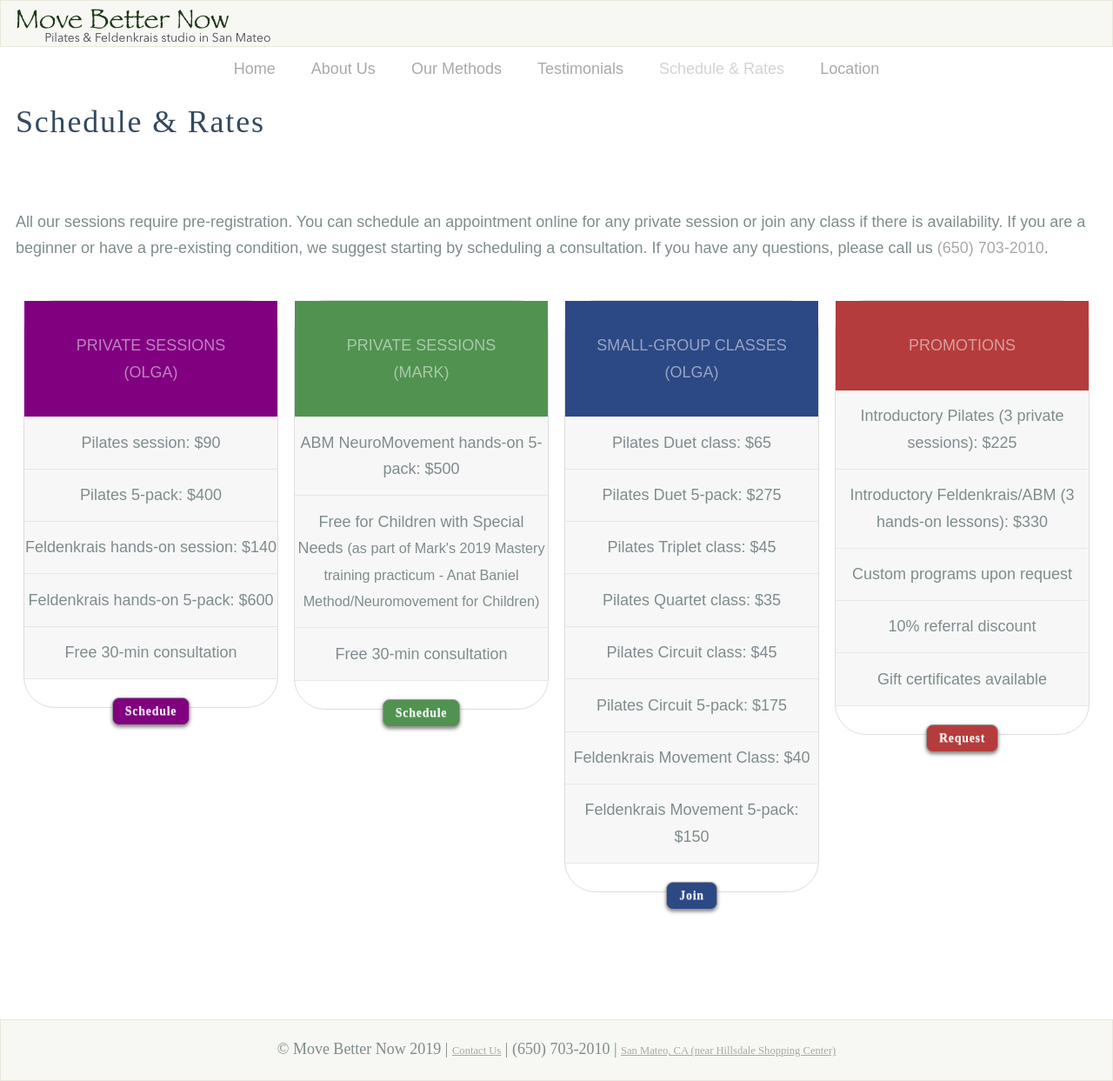
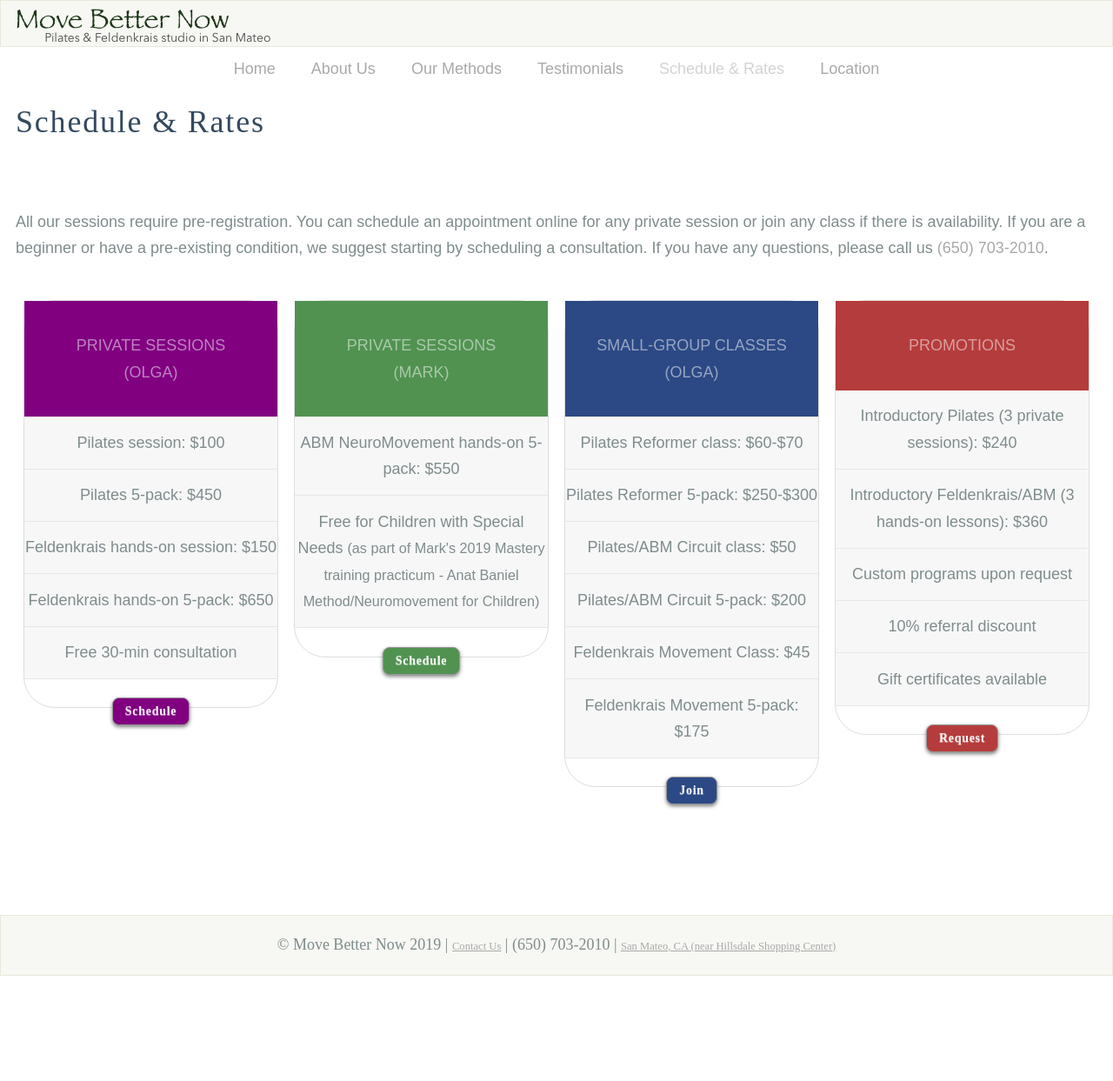
Before and after one commit to marklubarsky/marklubarsky.github.io, a Jekyll site: the page built from schedule.html, in a window 1280 px wide and 1243 px high. Shown: the whole window at 87% size. Built offline with Jekyll 4.4.1, drawn with Linux system fonts in a browser that asks for light colours; nearby versions of some CDN libraries.

Commit message:
Update prices

```diff
--- a/index.html
+++ b/index.html
@@ -36,6 +36,9 @@ description:
                                         </p>
                                     </div>
                                     <div class="pure-u-1 is-center">
+                                        <p class="action-link is-center">
+                                            &nbsp;<a href="https://brainature.com">BRAINature: Children with Special Needs & High Performers</a>&nbsp;
+                                        </p>
                                         <p class="action-link is-center">
                                             <a href="mailto:info@movebetternow.com?Subject=Request%20information" target="_blank" class="action-link">Request more information</a>
                                         </p>
--- a/schedule.html
+++ b/schedule.html
@@ -16,8 +16,6 @@ menu_order: 5
                 </div>
             </div>
         </div>
-
-
         <div class="content">
             <div class="pricing-tables pure-g">
                 <div class="pure-u-1 pure-u-md-1-4">
@@ -26,10 +24,10 @@ menu_order: 5
                             <h2>Private sessions (Olga)</h2>
                         </div>
                         <ul class="pricing-table-list">
-                            <li>Pilates session: $90</li>
-                            <li>Pilates 5-pack: $400</li>
-                            <li>Feldenkrais hands-on session: $140</li>
-                            <li>Feldenkrais hands-on 5-pack: $600 </li>
+                            <li>Pilates session: $100</li>
+                            <li>Pilates 5-pack: $450</li>
+                            <li>Feldenkrais hands-on session: $150</li>
+                            <li>Feldenkrais hands-on 5-pack: $650 </li>
                             <li>Free 30-min consultation</li>
                         </ul>
 
@@ -42,9 +40,8 @@ menu_order: 5
                             <h2>Private sessions (Mark)</h2>
                         </div>
                         <ul class="pricing-table-list">
-                            <li>ABM NeuroMovement hands-on 5-pack: $500 </li>
+                            <li>ABM NeuroMovement hands-on 5-pack: $550 </li>
                             <li>Free for Children with Special Needs <span>(as part of Mark's 2019 Mastery training practicum - Anat Baniel Method/Neuromovement for Children)</span></li>
-                            <li>Free 30-min consultation</li>
                         </ul>
 
                         <a class="button-choose pure-button" target="_blank" href="https://www.wellnessliving.com/rs/appointment-start.html?id_class_tab=3&k_business=254977&k_service=91442">Schedule</a>
@@ -59,14 +56,12 @@ menu_order: 5
                         </div>
 
                         <ul class="pricing-table-list">
-                            <li>Pilates Duet class: $65</li>
-                            <li>Pilates Duet 5-pack: $275</li>
-                            <li>Pilates Triplet class: $45</li>
-                            <li>Pilates Quartet class: $35</li>
-                            <li>Pilates Circuit class: $45</li>
-                            <li>Pilates Circuit 5-pack: $175</li>
-                            <li>Feldenkrais Movement Class: $40</li>
-                            <li>Feldenkrais Movement 5-pack: $150</li>
+                            <li>Pilates Reformer class: $60-$70</li>
+                            <li>Pilates Reformer 5-pack: $250-$300</li>
+                            <li>Pilates/ABM Circuit class: $50</li>
+                            <li>Pilates/ABM Circuit 5-pack: $200</li>
+                            <li>Feldenkrais Movement Class: $45</li>
+                            <li>Feldenkrais Movement 5-pack: $175</li>
                         </ul>
 
                         <!-- BEGIN ARTICHOKE BOOKING BUTTON -->
@@ -84,8 +79,8 @@ menu_order: 5
                         </div>
 
                         <ul class="pricing-table-list">
-                            <li>Introductory Pilates (3 private sessions): $225</li>
-                            <li>Introductory Feldenkrais/ABM (3 hands-on lessons): $330</li>
+                            <li>Introductory Pilates (3 private sessions): $240</li>
+                            <li>Introductory Feldenkrais/ABM (3 hands-on lessons): $360</li>
                             <li>Custom programs upon request</li>
                             <li>10% referral discount</li>
                             <li>Gift certificates available</li>
@@ -97,24 +92,29 @@ menu_order: 5
             </div> <!-- end pricing-tables -->
         </div>
     </div>
-<!--
-    ABM:
-FS 330-3pk (110/sess)
-FS 600-5pk (120/sess)
-FS 140-1 sess
+<!--New rates-->
+<!--Olga-->
+<!--Pilates private $100-->
+<!--Pilates pri 5pk $450-->
+<!--Feldenkrais Private $150-->
+<!--Feldenkrais pri 5pk $650-->
 
-TML 150-5pk (30/cls)
-TML 40-1 cls
+<!--Mark-->
+<!--Abm pri 5pk $550-->
+<!--Remove consultation-->
 
-Pilates:
-Pri 225-3pk (75/sess)
-Pri 400-5pk (80/sess)
-Pri 90-1 sess
+<!--Olga group classes-->
+<!--Pilates Reformer class $60-$70-->
+<!--Pilates Reformer 5pk $250-$300-->
 
-Duet 275-5pk (55/cls)
-Duet 65-1 cls
-Trio 45/class
-Quartet 35/class
+<!--Pilates/ABM Circuit class $50-->
+<!--Pilates/ABM Circuit 5pk $200-->
 
-Circuit 175-5pk (35/cls) 180-online
-Single session: 45 -->
+<!--Feldenkrais Movement class $45-->
+<!--Feldenkrais Movement 5pk $175-->
+<!--Remove triplet and quad-->
+
+<!--Promotions-->
+<!--Introductory Pilates pri 3pk $240-->
+
+<!--Introductory Abm 3pk $360-->
```
Also changed, not shown: Gemfile.lock.
